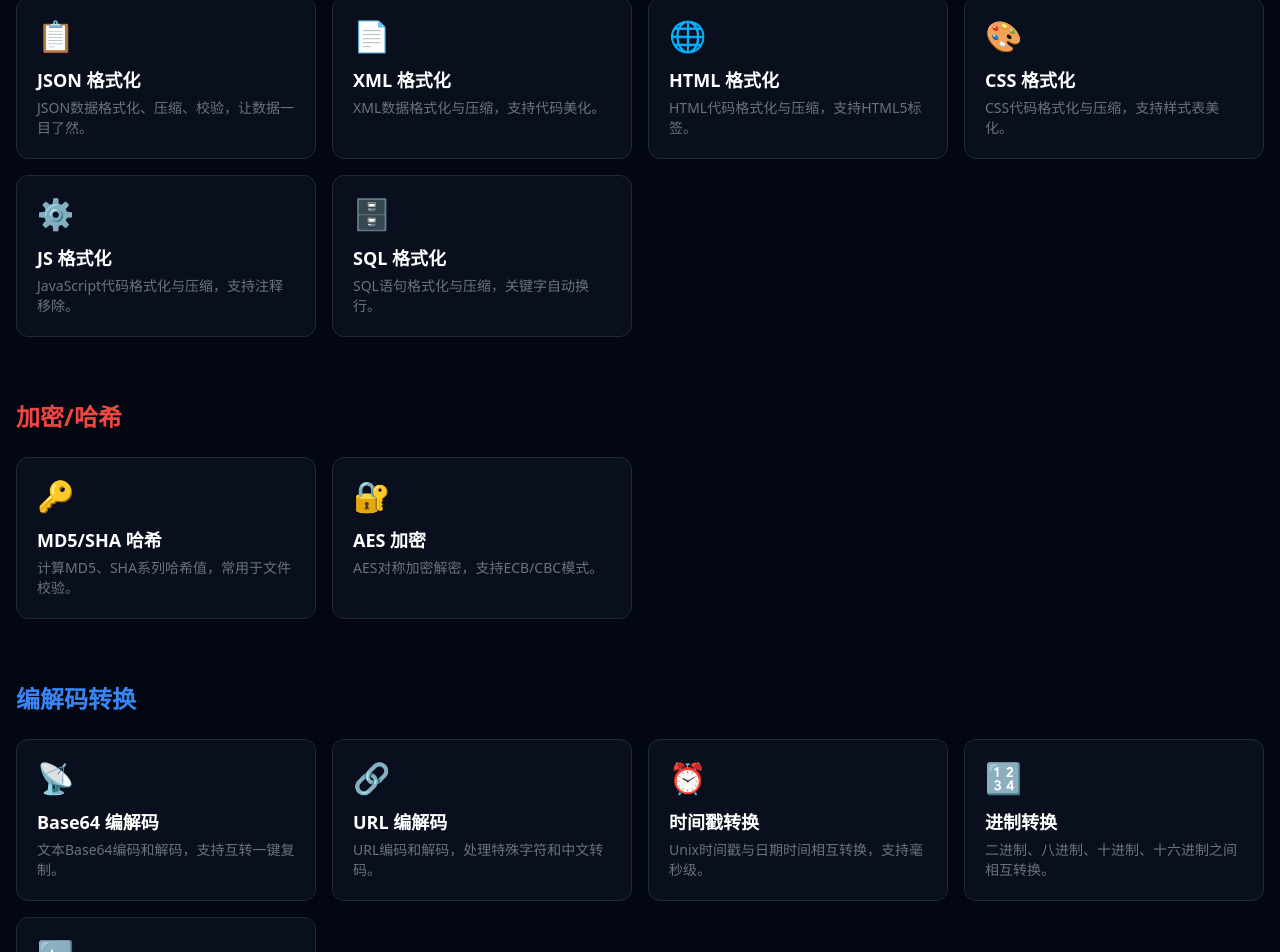
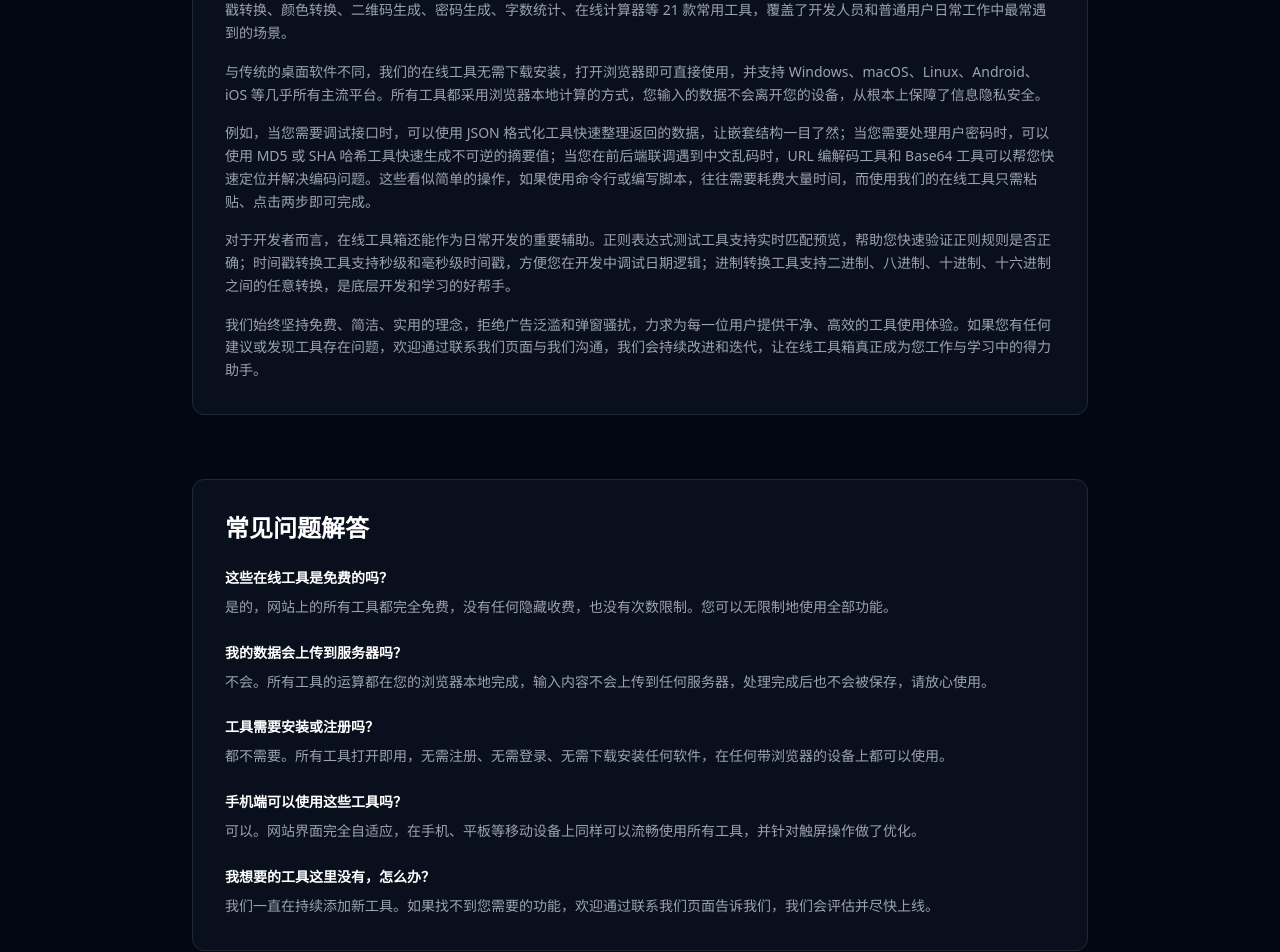
Before and after one commit to mrzsen/my-tool-site, a Next.js app: page / in a window 1280 px wide. Shown: the part 1220-2172 px from the top of the page. Built offline with nearby package versions, Linux system fonts and the light colour scheme.

Commit message:
Add substantial intro article and FAQ section to homepage to strengthen content quality

```diff
--- a/src/app/page.tsx
+++ b/src/app/page.tsx
@@ -316,6 +316,65 @@ export default function Home() {
             </div>
           </div>
         </section>
+
+        {/* 网站介绍文章 */}
+        <article className="mb-16 max-w-4xl mx-auto bg-gray-900/50 border border-gray-800 rounded-xl p-8">
+          <h2 className="text-2xl font-bold text-white mb-6">免费在线工具箱，高效解决日常开发难题</h2>
+          <div className="space-y-4 text-gray-400 text-sm leading-relaxed">
+            <p>
+              wnsj.net 是一个免费的在线工具集合网站，收录了 JSON 格式化、XML 格式化、HTML 格式化、CSS 格式化、JavaScript 代码美化、SQL 语句格式化、Base64 编解码、URL 编解码、MD5/SHA 哈希计算、AES 加密解密、正则表达式测试、文本处理、进制转换、时间戳转换、颜色转换、二维码生成、密码生成、字数统计、在线计算器等 21 款常用工具，覆盖了开发人员和普通用户日常工作中最常遇到的场景。
+            </p>
+            <p>
+              与传统的桌面软件不同，我们的在线工具无需下载安装，打开浏览器即可直接使用，并支持 Windows、macOS、Linux、Android、iOS 等几乎所有主流平台。所有工具都采用浏览器本地计算的方式，您输入的数据不会离开您的设备，从根本上保障了信息隐私安全。
+            </p>
+            <p>
+              例如，当您需要调试接口时，可以使用 JSON 格式化工具快速整理返回的数据，让嵌套结构一目了然；当您需要处理用户密码时，可以使用 MD5 或 SHA 哈希工具快速生成不可逆的摘要值；当您在前后端联调遇到中文乱码时，URL 编解码工具和 Base64 工具可以帮您快速定位并解决编码问题。这些看似简单的操作，如果使用命令行或编写脚本，往往需要耗费大量时间，而使用我们的在线工具只需粘贴、点击两步即可完成。
+            </p>
+            <p>
+              对于开发者而言，在线工具箱还能作为日常开发的重要辅助。正则表达式测试工具支持实时匹配预览，帮助您快速验证正则规则是否正确；时间戳转换工具支持秒级和毫秒级时间戳，方便您在开发中调试日期逻辑；进制转换工具支持二进制、八进制、十进制、十六进制之间的任意转换，是底层开发和学习的好帮手。
+            </p>
+            <p>
+              我们始终坚持免费、简洁、实用的理念，拒绝广告泛滥和弹窗骚扰，力求为每一位用户提供干净、高效的工具使用体验。如果您有任何建议或发现工具存在问题，欢迎通过联系我们页面与我们沟通，我们会持续改进和迭代，让在线工具箱真正成为您工作与学习中的得力助手。
+            </p>
+          </div>
+        </article>
+
+        {/* 常见问题 */}
+        <section className="mb-16 max-w-4xl mx-auto bg-gray-900/50 border border-gray-800 rounded-xl p-8">
+          <h2 className="text-2xl font-bold text-white mb-6">常见问题解答</h2>
+          <div className="space-y-6 text-sm">
+            <div>
+              <h3 className="font-semibold text-white mb-2">这些在线工具是免费的吗？</h3>
+              <p className="text-gray-400 leading-relaxed">
+                是的，网站上的所有工具都完全免费，没有任何隐藏收费，也没有次数限制。您可以无限制地使用全部功能。
+              </p>
+            </div>
+            <div>
+              <h3 className="font-semibold text-white mb-2">我的数据会上传到服务器吗？</h3>
+              <p className="text-gray-400 leading-relaxed">
+                不会。所有工具的运算都在您的浏览器本地完成，输入内容不会上传到任何服务器，处理完成后也不会被保存，请放心使用。
+              </p>
+            </div>
+            <div>
+              <h3 className="font-semibold text-white mb-2">工具需要安装或注册吗？</h3>
+              <p className="text-gray-400 leading-relaxed">
+                都不需要。所有工具打开即用，无需注册、无需登录、无需下载安装任何软件，在任何带浏览器的设备上都可以使用。
+              </p>
+            </div>
+            <div>
+              <h3 className="font-semibold text-white mb-2">手机端可以使用这些工具吗？</h3>
+              <p className="text-gray-400 leading-relaxed">
+                可以。网站界面完全自适应，在手机、平板等移动设备上同样可以流畅使用所有工具，并针对触屏操作做了优化。
+              </p>
+            </div>
+            <div>
+              <h3 className="font-semibold text-white mb-2">我想要的工具这里没有，怎么办？</h3>
+              <p className="text-gray-400 leading-relaxed">
+                我们一直在持续添加新工具。如果找不到您需要的功能，欢迎通过联系我们页面告诉我们，我们会评估并尽快上线。
+              </p>
+            </div>
+          </div>
+        </section>
         {searchQuery && (
           <p className="text-gray-400 mb-6">
             搜索「<span className="text-blue-400">{searchQuery}</span>」找到{" "}
```
